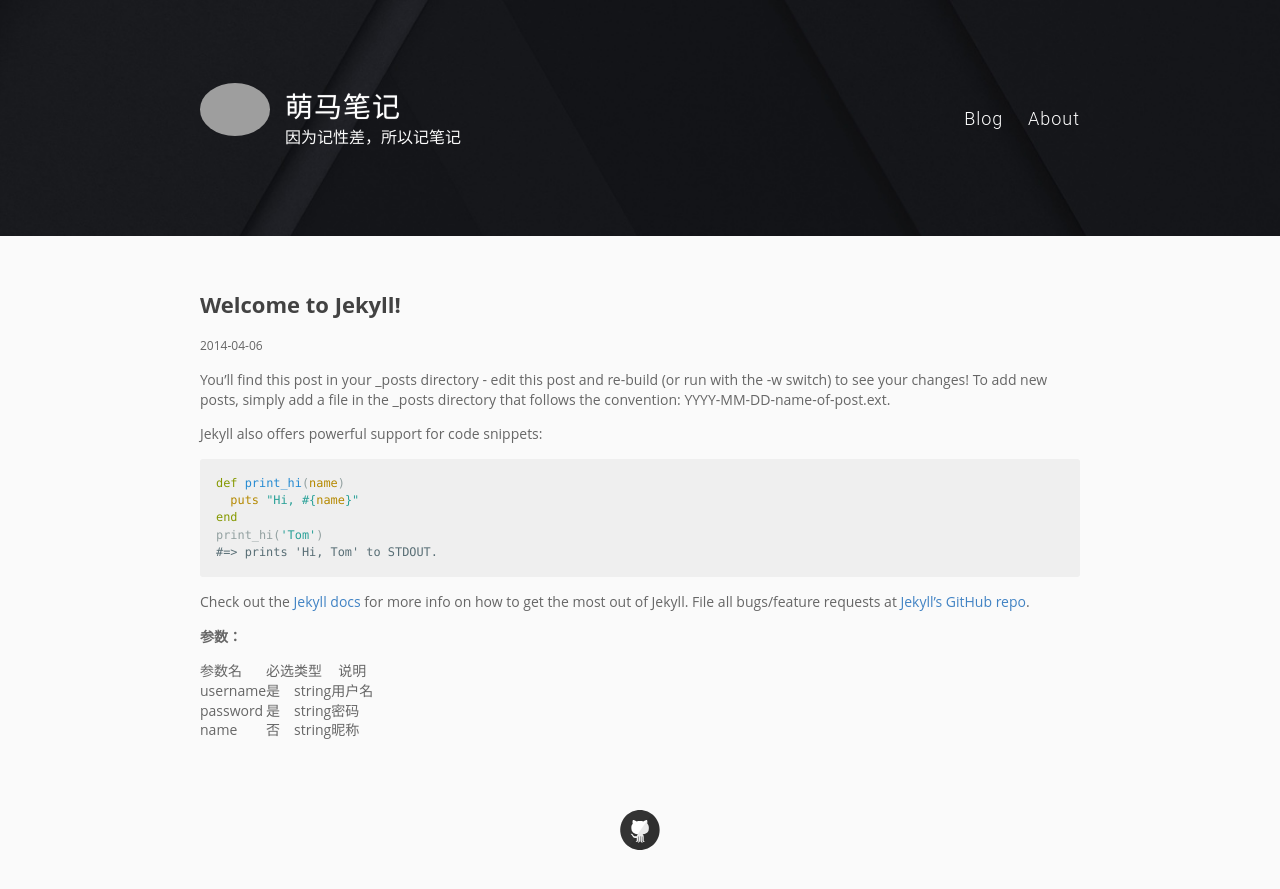
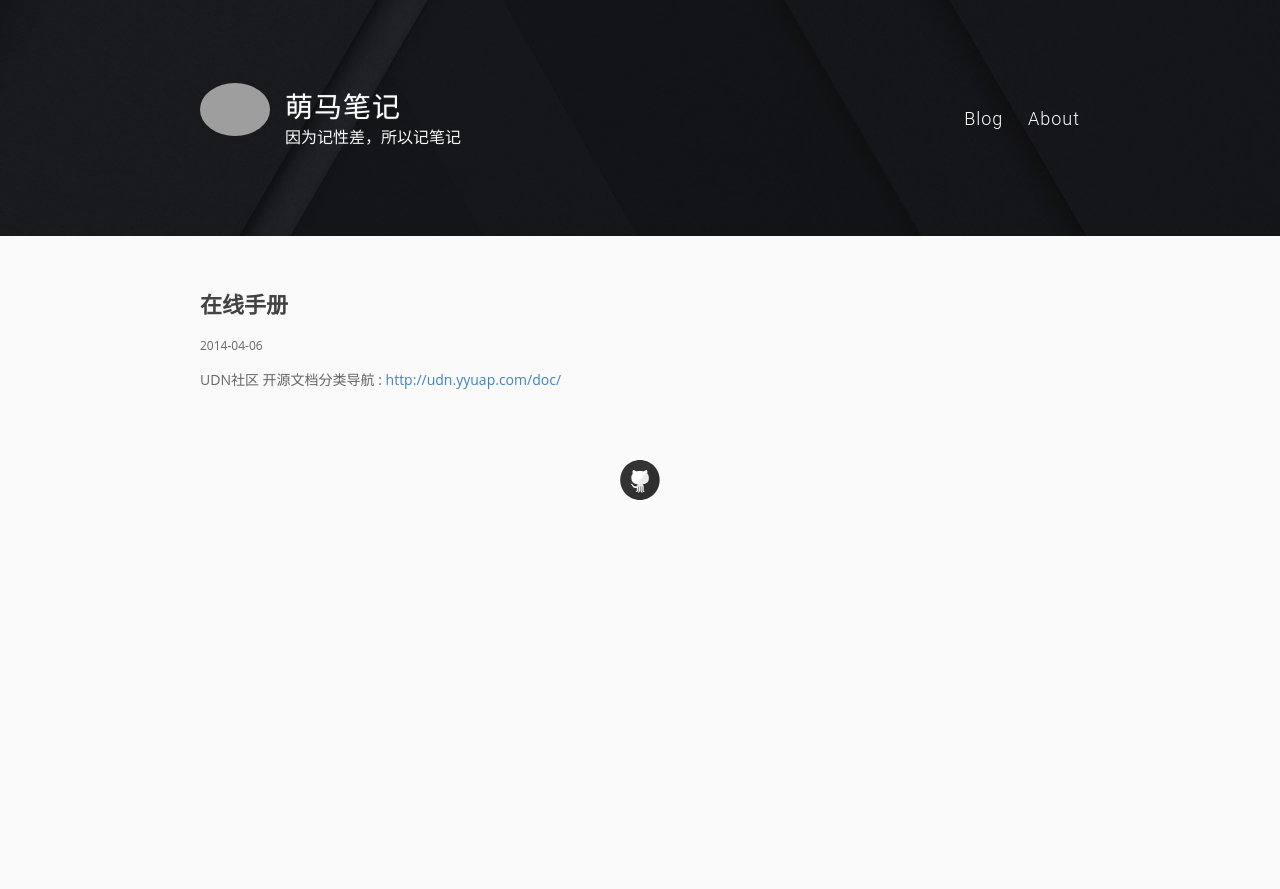
Before and after one commit to pingmalu/pingmalu.github.io, a Jekyll site: the page built from _posts/2014-04-06-welcome-to-jekyll.md, in a window 1280 px wide. Shown: the top 889 px of the page. Built offline with Jekyll 4.4.1, drawn with Linux system fonts in a browser that asks for light colours; nearby versions of some CDN libraries; grey boxes are pictures that could not be loaded.

Commit message:
'update'

```diff
--- a/_posts/2014-04-06-welcome-to-jekyll.md
+++ b/_posts/2014-04-06-welcome-to-jekyll.md
@@ -1,34 +1,6 @@
 ---
 layout: post
-title:  "Welcome to Jekyll!"
-date:   2014-04-06 15:40:56
-categories: jekyll update
+title:  "在线手册"
 ---
 
-You'll find this post in your `_posts` directory - edit this post and re-build (or run with the `-w` switch) to see your changes!
-To add new posts, simply add a file in the `_posts` directory that follows the convention: YYYY-MM-DD-name-of-post.ext.
-
-Jekyll also offers powerful support for code snippets:
-
-{% highlight ruby %}
-def print_hi(name)
-  puts "Hi, #{name}"
-end
-print_hi('Tom')
-#=> prints 'Hi, Tom' to STDOUT.
-{% endhighlight %}
-
-Check out the [Jekyll docs][jekyll] for more info on how to get the most out of Jekyll. File all bugs/feature requests at [Jekyll's GitHub repo][jekyll-gh].
-
-
-**参数：**
-
-|参数名|必选|类型|说明|
-|:----    |:---|:----- |-----   |
-|username |是  |string |用户名   |
-|password |是  |string | 密码    |
-|name     |否  |string | 昵称    |
-
-
-[jekyll-gh]: https://github.com/mojombo/jekyll
-[jekyll]:    http://jekyllrb.com
+UDN社区 开源文档分类导航 : [http://udn.yyuap.com/doc/](http://udn.yyuap.com/doc/)
```
